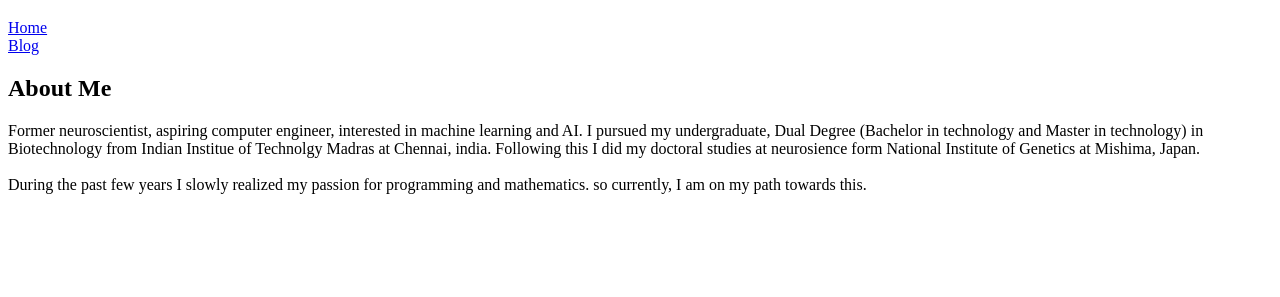
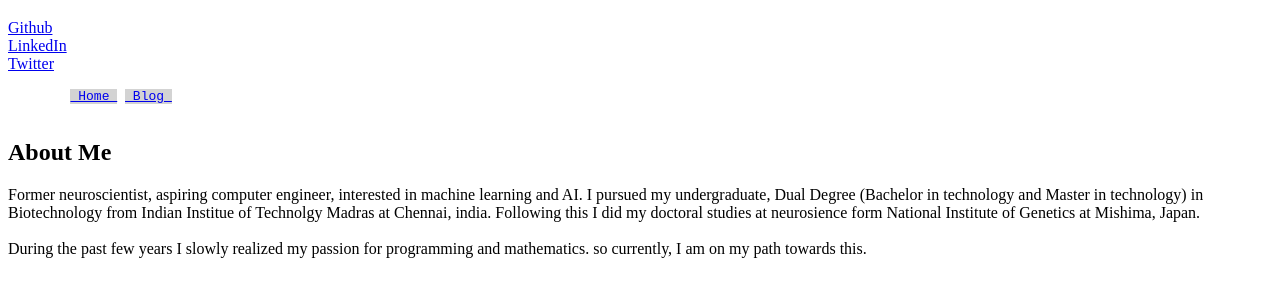
Before and after one commit to RamasamyKandasamy/RamasamyKandasamy.github.io, a plain HTML site: page index.html in a window 1280 px wide. Shown: the part 61-358 px from the top of the page. Drawn offline with Linux system fonts and the light colour scheme.

Commit message:
Add links to twitter, Modify style

```diff
--- a/index.html
+++ b/index.html
@@ -6,17 +6,20 @@
 <body>
 	<h1>Ramasamy Kandasamy</h1>
 	<p>
-	<a href="https://ramasamykandasamy.github.io/index.html"> Home </a> <br>
-	<a href="https://ramasamykandasamy.github.io/blog.html"> Blog </a>
+		<a href = "https://github.com/RamasamyKandasamy"> Github </a> <br>
+		<a href = "https://www.linkedin.com/in/ramasamy-kandasamy/"> LinkedIn </a> <br>
+		<a href = "https://twitter.com/kramasamy90"> Twitter </a> <br>
 	</p>
+	<pre>
+	<a href="https://ramasamykandasamy.github.io/index.html", style="background-color:lightgray;"> Home </a> <a href="https://ramasamykandasamy.github.io/blog.html", style="background-color:lightgray;"> Blog </a>
+	</pre>
 
 	<h2>About Me</h2>
 	<p>
 		Former neuroscientist, aspiring computer engineer, interested in machine learning and AI. I pursued my undergraduate, Dual Degree (Bachelor in technology and Master in technology) in Biotechnology from Indian Institue of Technolgy Madras at Chennai, india. Following this I did my doctoral studies at neurosience form National Institute of Genetics  at Mishima, Japan. <br>
 		<br>
 		During the past few years I slowly realized my passion for programming and mathematics. so currently, I am on my path towards this.
-
-
+		<br>
 	</p>
 </body>
 </html>
```
